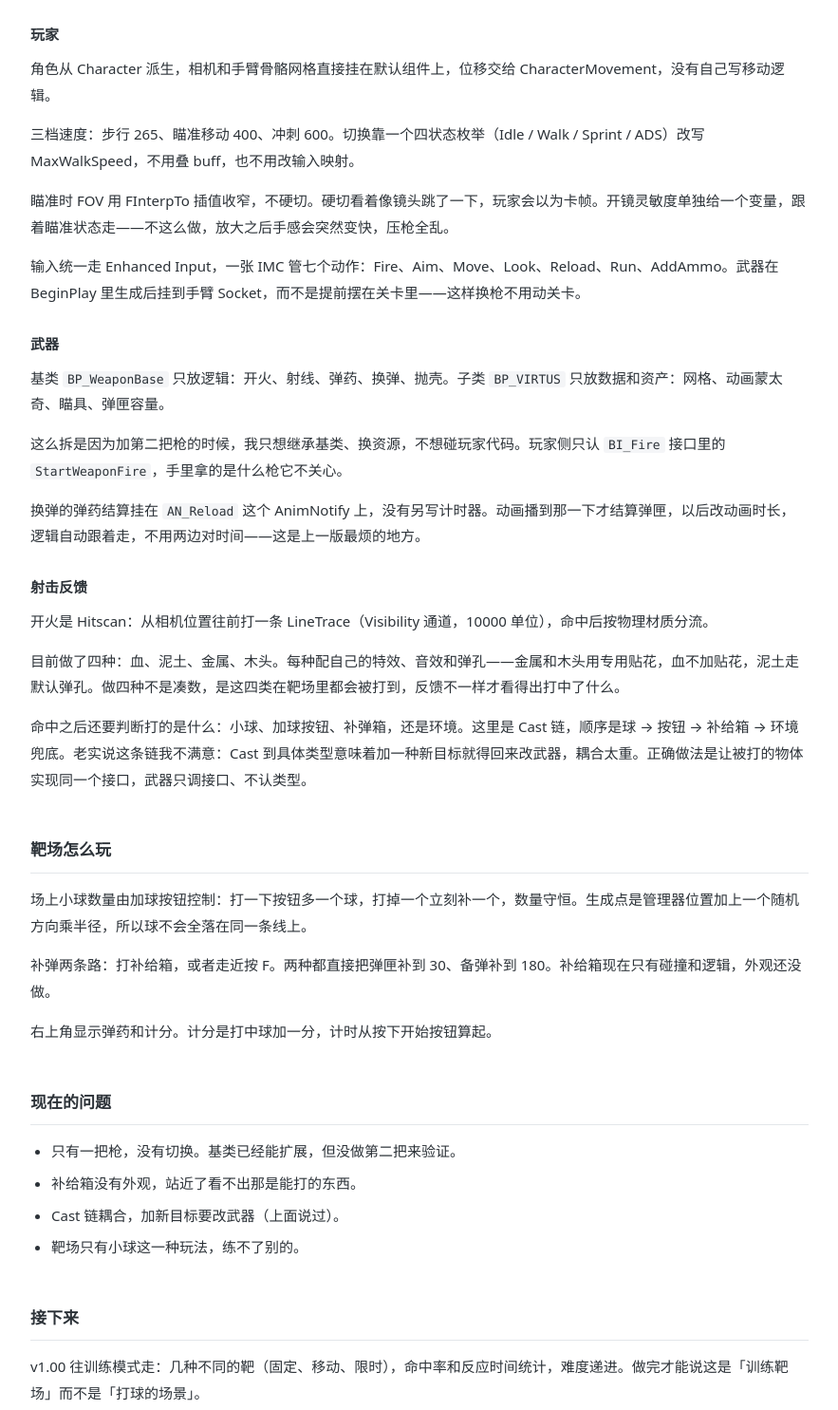
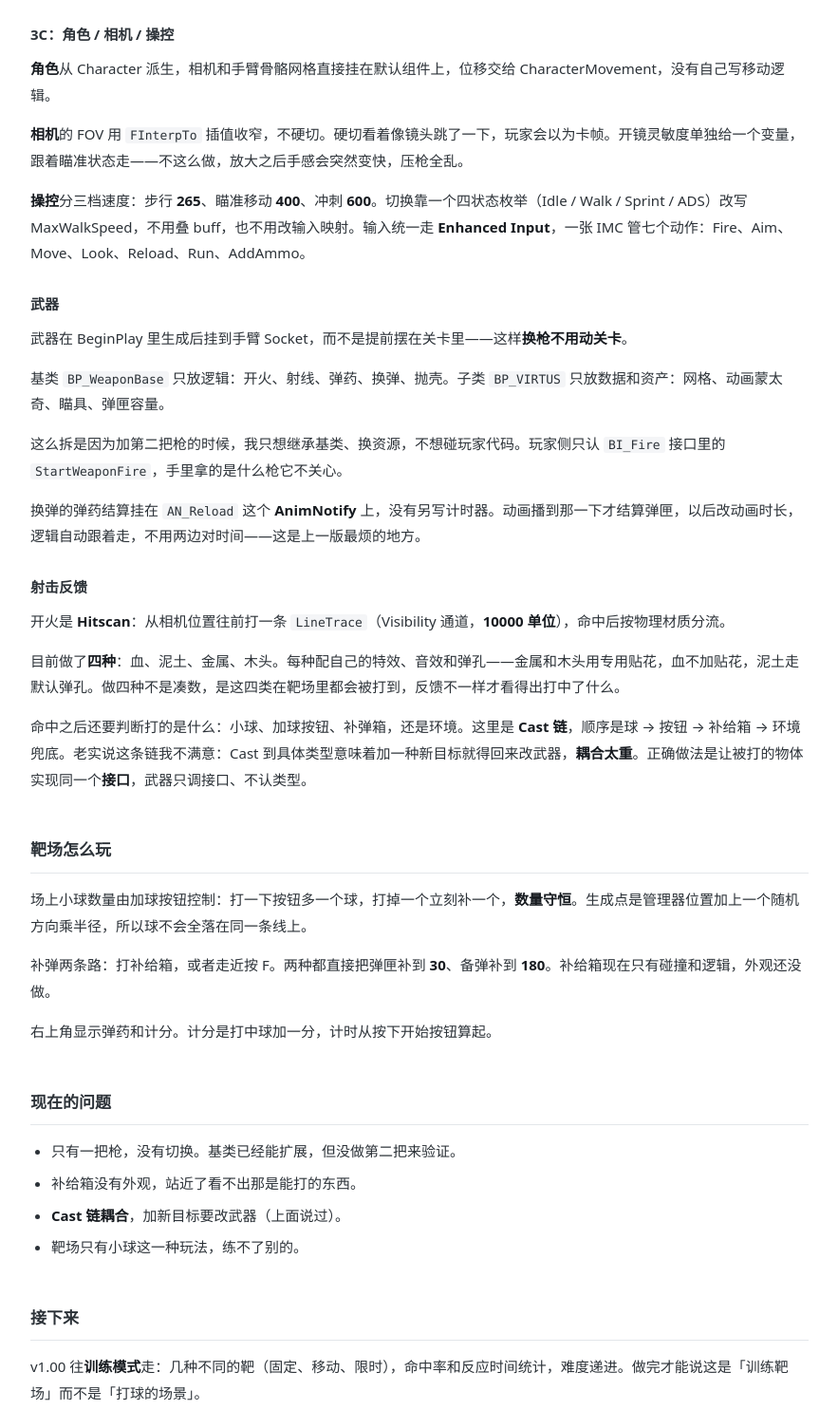
Before and after one commit to ChristieEliyah/ChristieEliyah.github.io, a plain HTML site: page fps-design-doc.html in a window 1280 px wide. Shown: the part 902-2387 px from the top of the page at 95% size, without its empty margins (198-1081 px from the left). Drawn offline with Linux system fonts and the light colour scheme.

Commit message:
设计文档：玩家段改为 3C 拆解，补关键词加粗

```diff
--- a/fps-design-doc.html
+++ b/fps-design-doc.html
@@ -34,6 +34,7 @@
   th{background:#f7f8fa; font-weight:600;}
   tr:nth-child(even) td{background:#fbfbfc;}
   .lead{color:var(--text-muted); font-size:14px; margin-bottom:28px;}
+  b,strong{font-weight:600; color:#161a1f;}
   code{
     font-family:Consolas,Monaco,monospace; font-size:13px; background:#f4f5f7;
     padding:1px 5px; border-radius:3px;
@@ -48,7 +49,7 @@
 <h1>UE5 射击靶场 Demo</h1>
 <p class="lead">个人项目 · UE 5.8 纯蓝图 · 当前版本 v0.42</p>
 
-<p>一把 MCX VIRTUS 突击步枪，全自动 Hitscan 射击，四种表面命中反馈，一个能自己加球的靶场，一个计分计时面板。做到 v0.42，能完整走通「瞄准—开枪—命中—补弹—计数」这条链路。</p>
+<p>一把 MCX VIRTUS 突击步枪，全自动 Hitscan 射击，<b>四种表面命中反馈</b>，一个能自己加球的靶场，一个计分计时面板。做到 v0.42，能完整走通「瞄准—开枪—命中—补弹—计数」这条链路。</p>
 
 <p>目标很朴素：手感别别扭。开枪要有反应，命中要有反馈，换弹要看得懂。</p>
 
@@ -67,37 +68,37 @@
 
 <h2>三个系统</h2>
 
-<h3>玩家</h3>
-<p>角色从 Character 派生，相机和手臂骨骼网格直接挂在默认组件上，位移交给 CharacterMovement，没有自己写移动逻辑。</p>
-<p>三档速度：步行 265、瞄准移动 400、冲刺 600。切换靠一个四状态枚举（Idle / Walk / Sprint / ADS）改写 MaxWalkSpeed，不用叠 buff，也不用改输入映射。</p>
-<p>瞄准时 FOV 用 FInterpTo 插值收窄，不硬切。硬切看着像镜头跳了一下，玩家会以为卡帧。开镜灵敏度单独给一个变量，跟着瞄准状态走——不这么做，放大之后手感会突然变快，压枪全乱。</p>
-<p>输入统一走 Enhanced Input，一张 IMC 管七个动作：Fire、Aim、Move、Look、Reload、Run、AddAmmo。武器在 BeginPlay 里生成后挂到手臂 Socket，而不是提前摆在关卡里——这样换枪不用动关卡。</p>
+<h3>3C：角色 / 相机 / 操控</h3>
+<p><b>角色</b>从 Character 派生，相机和手臂骨骼网格直接挂在默认组件上，位移交给 CharacterMovement，没有自己写移动逻辑。</p>
+<p><b>相机</b>的 FOV 用 <code>FInterpTo</code> 插值收窄，不硬切。硬切看着像镜头跳了一下，玩家会以为卡帧。开镜灵敏度单独给一个变量，跟着瞄准状态走——不这么做，放大之后手感会突然变快，压枪全乱。</p>
+<p><b>操控</b>分三档速度：步行 <b>265</b>、瞄准移动 <b>400</b>、冲刺 <b>600</b>。切换靠一个四状态枚举（Idle / Walk / Sprint / ADS）改写 MaxWalkSpeed，不用叠 buff，也不用改输入映射。输入统一走 <b>Enhanced Input</b>，一张 IMC 管七个动作：Fire、Aim、Move、Look、Reload、Run、AddAmmo。</p>
 
 <h3>武器</h3>
+<p>武器在 BeginPlay 里生成后挂到手臂 Socket，而不是提前摆在关卡里——这样<b>换枪不用动关卡</b>。</p>
 <p>基类 <code>BP_WeaponBase</code> 只放逻辑：开火、射线、弹药、换弹、抛壳。子类 <code>BP_VIRTUS</code> 只放数据和资产：网格、动画蒙太奇、瞄具、弹匣容量。</p>
 <p>这么拆是因为加第二把枪的时候，我只想继承基类、换资源，不想碰玩家代码。玩家侧只认 <code>BI_Fire</code> 接口里的 <code>StartWeaponFire</code>，手里拿的是什么枪它不关心。</p>
-<p>换弹的弹药结算挂在 <code>AN_Reload</code> 这个 AnimNotify 上，没有另写计时器。动画播到那一下才结算弹匣，以后改动画时长，逻辑自动跟着走，不用两边对时间——这是上一版最烦的地方。</p>
+<p>换弹的弹药结算挂在 <code>AN_Reload</code> 这个 <b>AnimNotify</b> 上，没有另写计时器。动画播到那一下才结算弹匣，以后改动画时长，逻辑自动跟着走，不用两边对时间——这是上一版最烦的地方。</p>
 
 <h3>射击反馈</h3>
-<p>开火是 Hitscan：从相机位置往前打一条 LineTrace（Visibility 通道，10000 单位），命中后按物理材质分流。</p>
-<p>目前做了四种：血、泥土、金属、木头。每种配自己的特效、音效和弹孔——金属和木头用专用贴花，血不加贴花，泥土走默认弹孔。做四种不是凑数，是这四类在靶场里都会被打到，反馈不一样才看得出打中了什么。</p>
-<p>命中之后还要判断打的是什么：小球、加球按钮、补弹箱，还是环境。这里是 Cast 链，顺序是球 → 按钮 → 补给箱 → 环境兜底。老实说这条链我不满意：Cast 到具体类型意味着加一种新目标就得回来改武器，耦合太重。正确做法是让被打的物体实现同一个接口，武器只调接口、不认类型。</p>
+<p>开火是 <b>Hitscan</b>：从相机位置往前打一条 <code>LineTrace</code>（Visibility 通道，<b>10000 单位</b>），命中后按物理材质分流。</p>
+<p>目前做了<b>四种</b>：血、泥土、金属、木头。每种配自己的特效、音效和弹孔——金属和木头用专用贴花，血不加贴花，泥土走默认弹孔。做四种不是凑数，是这四类在靶场里都会被打到，反馈不一样才看得出打中了什么。</p>
+<p>命中之后还要判断打的是什么：小球、加球按钮、补弹箱，还是环境。这里是 <b>Cast 链</b>，顺序是球 → 按钮 → 补给箱 → 环境兜底。老实说这条链我不满意：Cast 到具体类型意味着加一种新目标就得回来改武器，<b>耦合太重</b>。正确做法是让被打的物体实现同一个<b>接口</b>，武器只调接口、不认类型。</p>
 
 <h2>靶场怎么玩</h2>
-<p>场上小球数量由加球按钮控制：打一下按钮多一个球，打掉一个立刻补一个，数量守恒。生成点是管理器位置加上一个随机方向乘半径，所以球不会全落在同一条线上。</p>
-<p>补弹两条路：打补给箱，或者走近按 F。两种都直接把弹匣补到 30、备弹补到 180。补给箱现在只有碰撞和逻辑，外观还没做。</p>
+<p>场上小球数量由加球按钮控制：打一下按钮多一个球，打掉一个立刻补一个，<b>数量守恒</b>。生成点是管理器位置加上一个随机方向乘半径，所以球不会全落在同一条线上。</p>
+<p>补弹两条路：打补给箱，或者走近按 F。两种都直接把弹匣补到 <b>30</b>、备弹补到 <b>180</b>。补给箱现在只有碰撞和逻辑，外观还没做。</p>
 <p>右上角显示弹药和计分。计分是打中球加一分，计时从按下开始按钮算起。</p>
 
 <h2>现在的问题</h2>
 <ul>
   <li>只有一把枪，没有切换。基类已经能扩展，但没做第二把来验证。</li>
   <li>补给箱没有外观，站近了看不出那是能打的东西。</li>
-  <li>Cast 链耦合，加新目标要改武器（上面说过）。</li>
+  <li><b>Cast 链耦合</b>，加新目标要改武器（上面说过）。</li>
   <li>靶场只有小球这一种玩法，练不了别的。</li>
 </ul>
 
 <h2>接下来</h2>
-<p>v1.00 往训练模式走：几种不同的靶（固定、移动、限时），命中率和反应时间统计，难度递进。做完才能说这是「训练靶场」而不是「打球的场景」。</p>
+<p>v1.00 往<b>训练模式</b>走：几种不同的靶（固定、移动、限时），命中率和反应时间统计，难度递进。做完才能说这是「训练靶场」而不是「打球的场景」。</p>
 <p>v2.00 加滑铲和蹲下，再做一个 COD 式的新手教学白盒关——有引导、有节奏、有终点，用来练关卡而不是练枪。</p>
 
 </div>
```
